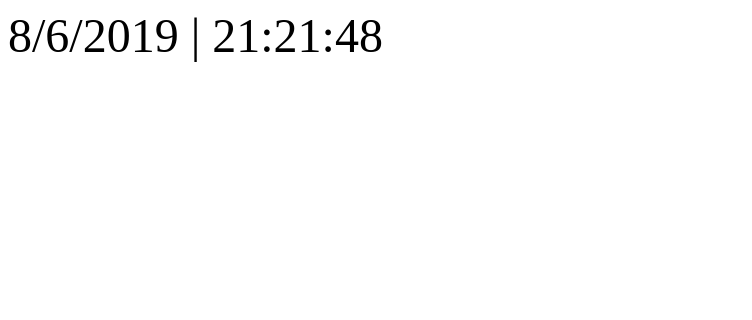
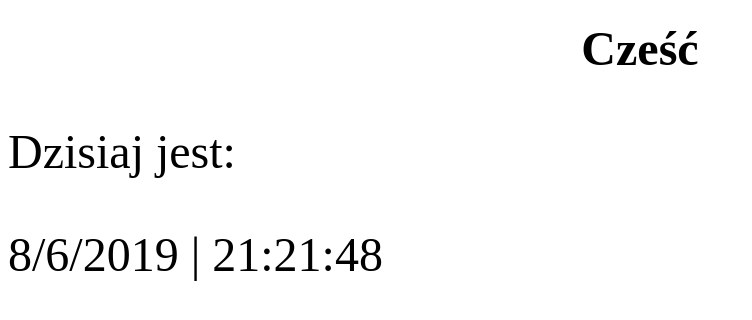
Before and after one commit to czapa37/Strona, a plain HTML site: page index.html in a window 1280 px wide. Shown: the whole page, without its empty margins (0-752 px from the left). Drawn offline with Linux system fonts and the light colour scheme.

Commit message:
Update index.html

```diff
--- a/index.html
+++ b/index.html
@@ -2,6 +2,7 @@
 <html lang="pl">
 
 	<head>
+		<h1><font size ="10">Cześć</font></h1>
 		<link rel="stylesheet" href="CSS.css">
 		<meta charset="utf-8" />
 		<title>Odliczanie</title>
@@ -12,6 +13,9 @@
 
 	<body onload="odliczanie();">
 
-		<div id="zegar"></div>
+	<p>Dzisiaj jest:</p>
+		<div id="zegar">
+
+		</div>
 
 </html>
```
